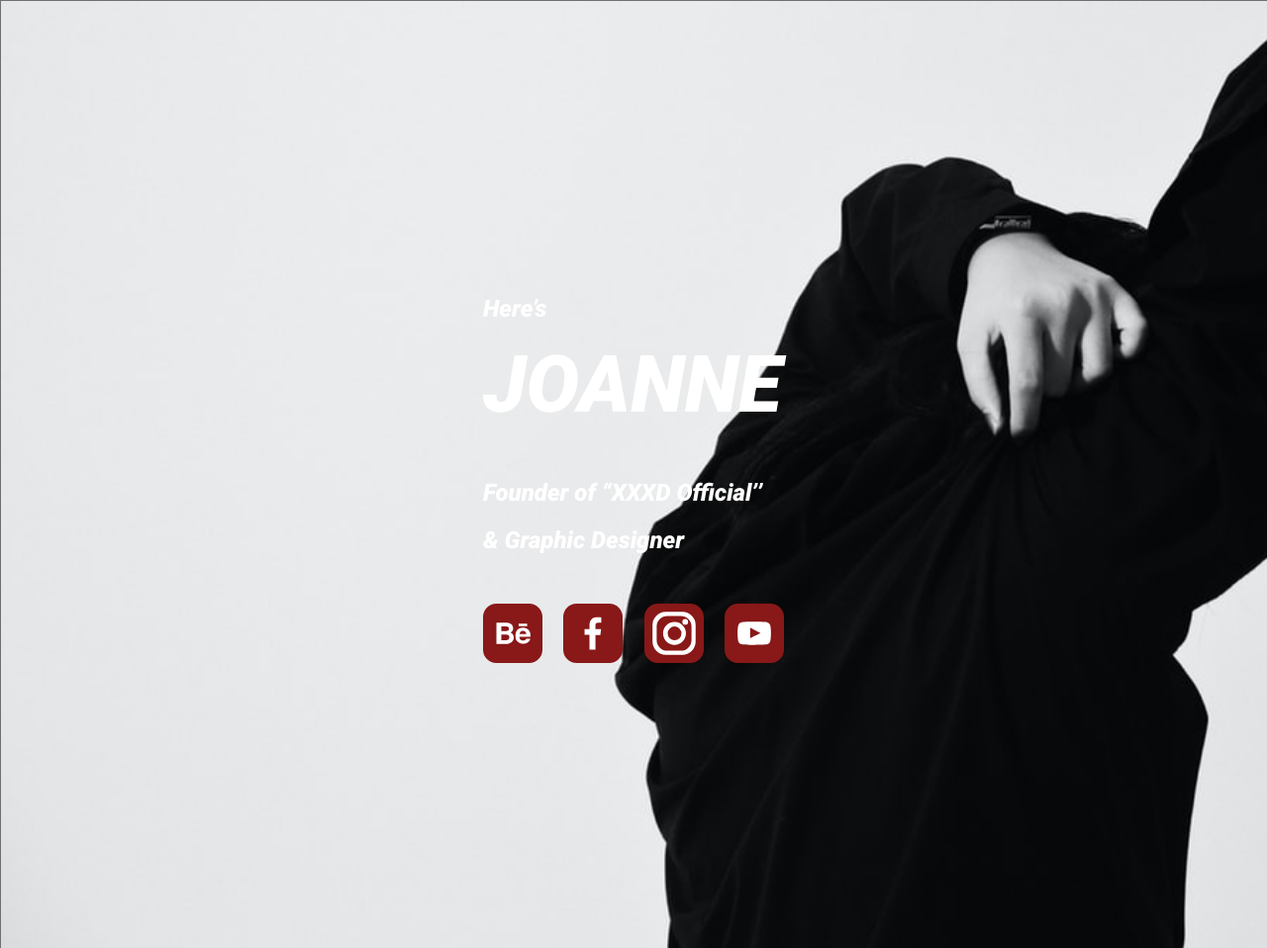
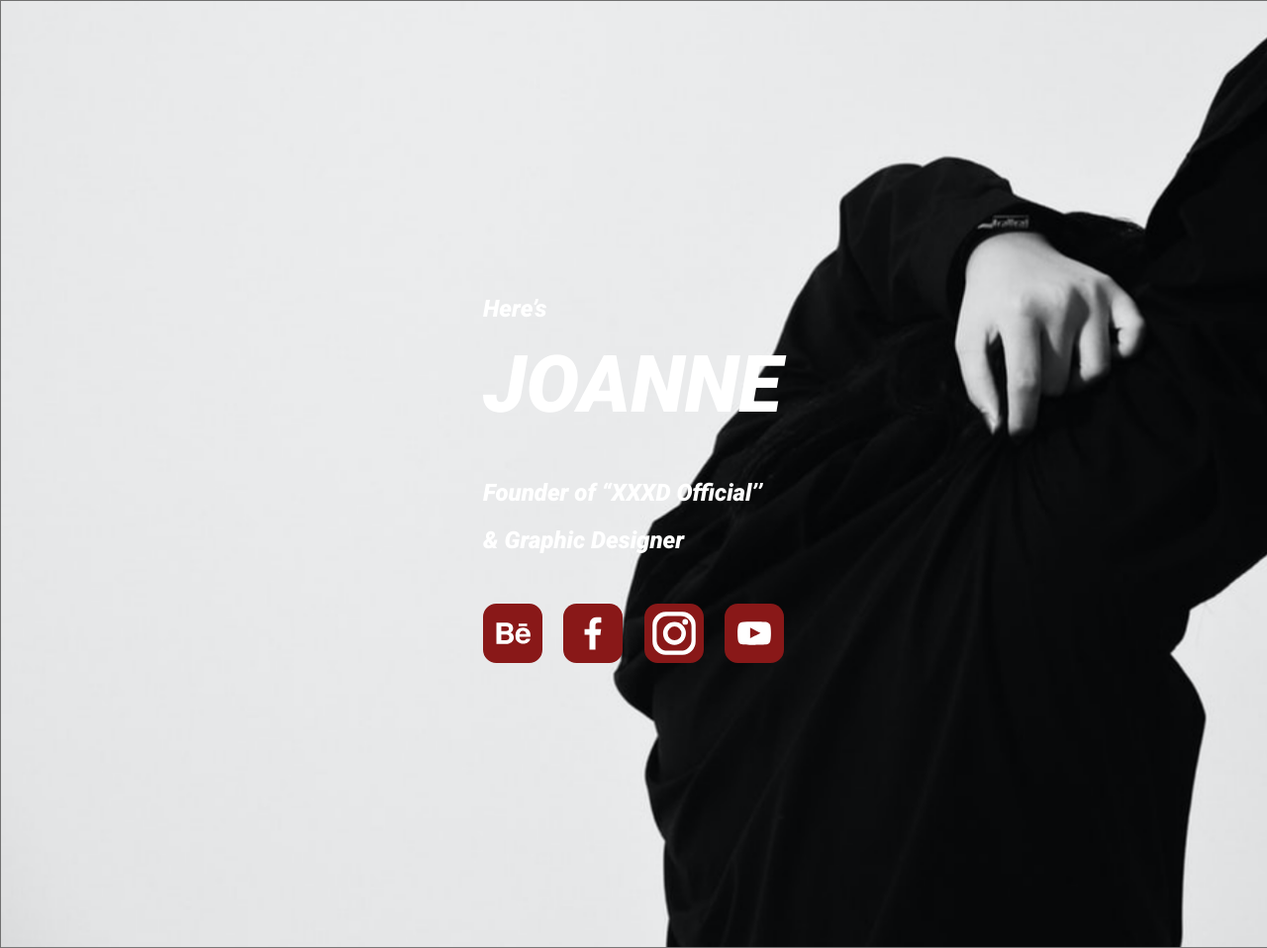
Before and after one commit to Stella950114/week2-homework, a plain HTML site: page index.html in a window 1280 px wide. Shown: the top 958 px of the page at 99% size. Drawn offline with Linux system fonts and the light colour scheme.

Commit message:
更改背景圖片設定

```diff
--- a/index.scss
+++ b/index.scss
@@ -54,8 +54,8 @@ img{display: block;}
 .banner{
     background-image: url("week2-img/banner.png");
     height: 958px;
-    width: 100%;
     background-repeat: no-repeat;
+    background-size: cover;
     margin: 0 auto;
 }
 
```
Also changed, not shown: index.html (+1 -1 lines), index.css.
